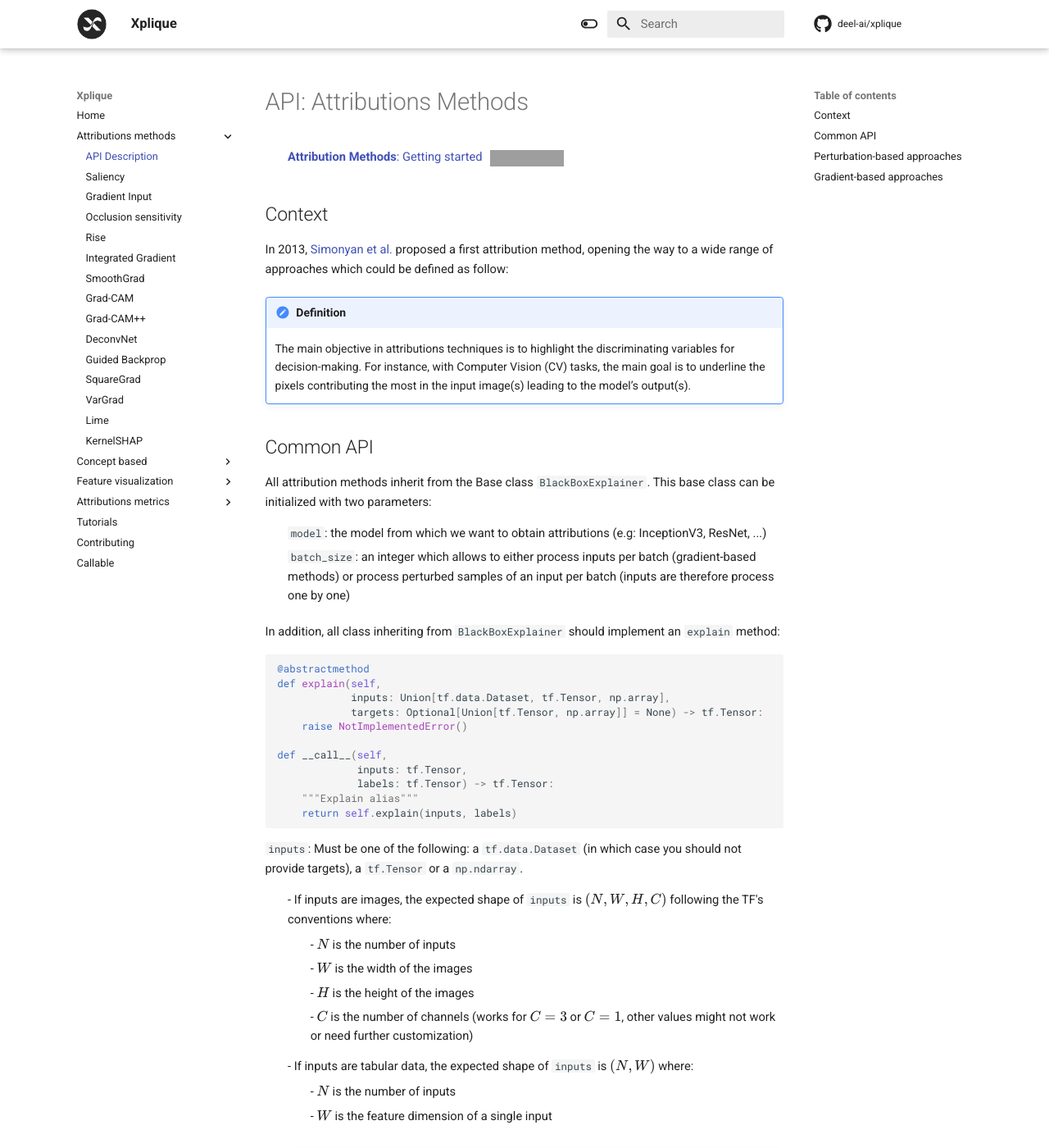
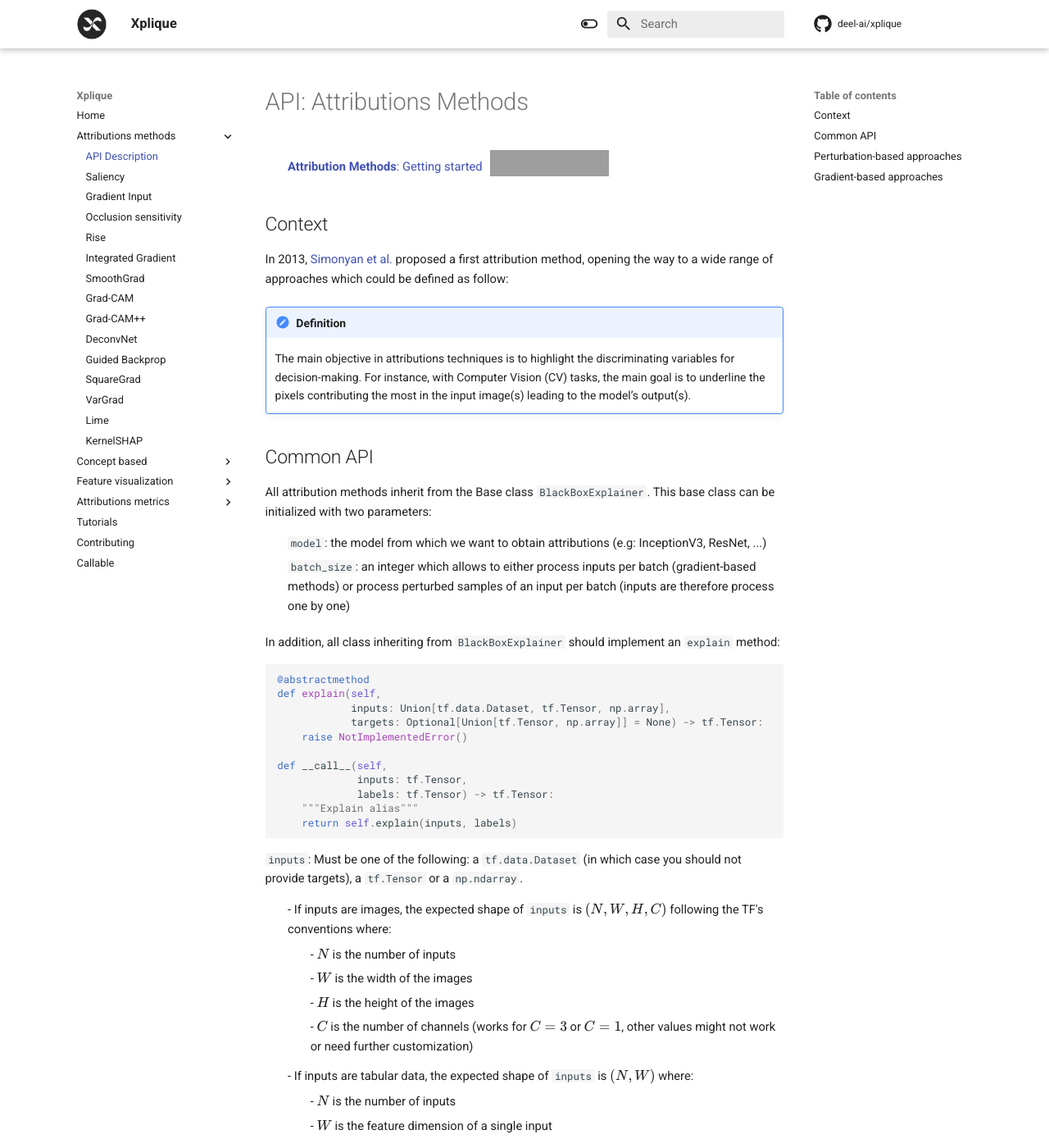
Before and after one commit to deel-ai/xplique, an MkDocs documentation site: the page built from docs/api/attributions/api_attributions.md, in a window 1280 px wide and 1400 px high. Shown: the whole window at 82% size. Built offline with MkDocs 1.6.1 and Material for MkDocs 9.7.7, drawn with Linux system fonts in a browser that asks for light colours; formulas are drawn with MathJax 3; comment, search, counter and statistics services are not loaded; grey boxes are pictures that could not be loaded.

Commit message:
css: fix an issue with table head in light mode

```diff
--- a/docs/css/custom.css
+++ b/docs/css/custom.css
@@ -68,6 +68,11 @@
 img[alt*="Colab"] {
   transform: translateY(3px);
   padding-left: 5px;
+  width: 150px;
+}
+
+.md-typeset img, .md-typeset svg {
+    max-width: none;
 }
 
 .md-typeset .task-list-control [type=checkbox]:checked+.task-list-indicator::before {
@@ -107,6 +112,10 @@
     display: table;
 }
 
+.md-typeset thead:not([class]) {
+    color: white;
+}
+
 table th a {
     color: var(--synthax-red) !important;
     word-break: break-word !important;
```
